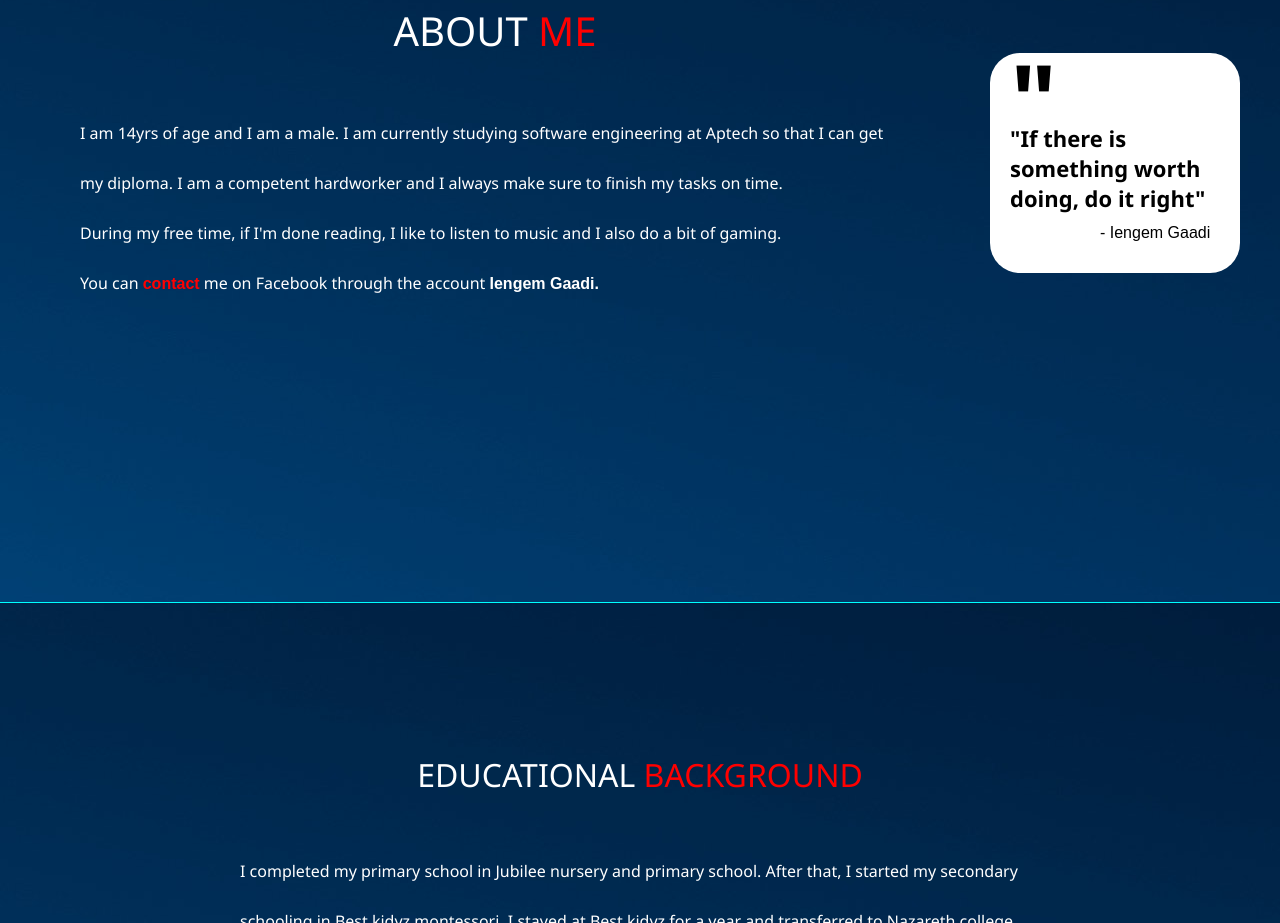
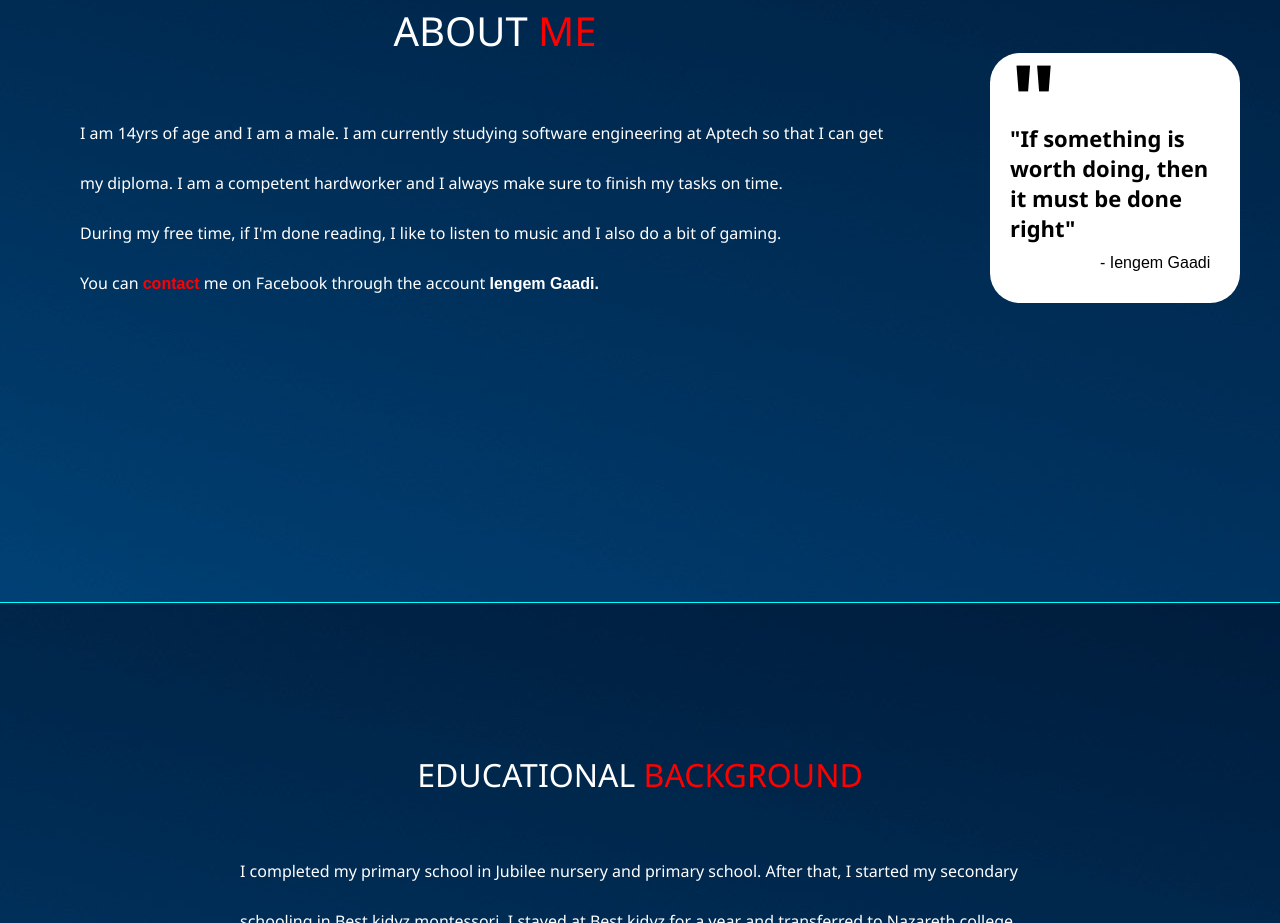
Before and after one commit to Iengem/Portfolio, a plain HTML site: page Documents/Profile/index.html in a window 1280 px wide. Shown: the part 997-1920 px from the top of the page. Drawn offline with Linux system fonts and the light colour scheme.

Commit message:
Rephrased motto

```diff
--- a/Documents/Profile/index.html
+++ b/Documents/Profile/index.html
@@ -38,7 +38,7 @@
             </div>
             <div class="flexbox">
                 <h1>"</h1>
-                <p class="qtext">"If there is something worth doing, do it right"</p>
+                <p class="qtext">"If something is worth doing, then it must be done right"</p>
                 <p class="author">- Iengem Gaadi</p>
             </div>
         </div>
```
